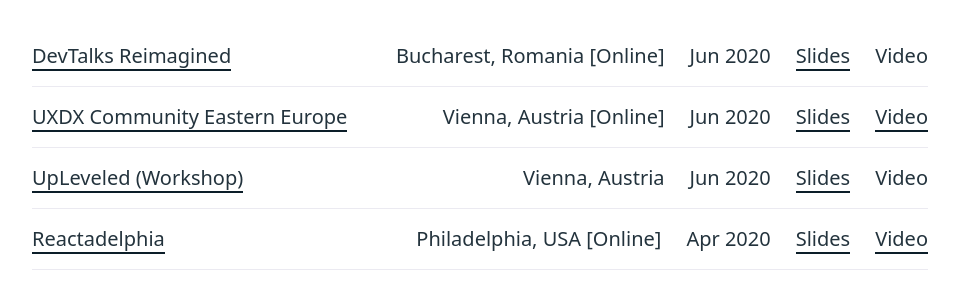
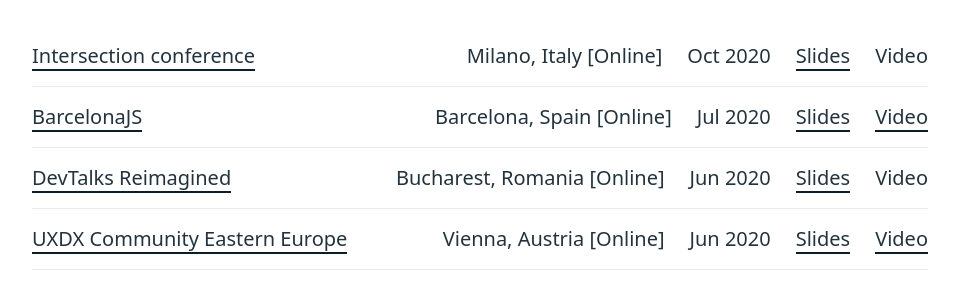
Before and after one commit to bolonio/bolonio.github.io, a Gatsby site: page /talks in a window 1280 px wide. Shown: the part 509-791 px from the top of the page, without its empty margins (160-1119 px from the left). Built offline with nearby package versions, Linux system fonts and the light colour scheme; Gatsby itself is replaced by a stand-in of ours; some packages are replaced by stand-ins of ours.

Commit message:
added new talks

```diff
--- a/content/talks/talks.js
+++ b/content/talks/talks.js
@@ -16,6 +16,24 @@
   {
     year: "2020",
     talks: [
+      {
+        title: "Testing Web Accessibility",
+        conference: "Intersection conference",
+        date: "Oct 2020",
+        location: "Milano, Italy [Online]",
+        link: "https://www.intersection-conference.eu/",
+        video: "",
+        slides: "https://speakerdeck.com/bolonio/testing-web-accessibility",
+      },
+      {
+        title: "Testing Web Accessibility",
+        conference: "BarcelonaJS",
+        date: "Jul 2020",
+        location: "Barcelona, Spain [Online]",
+        link: "https://www.meetup.com/BarcelonaJS/",
+        video: "https://www.youtube.com/watch?v=sc1CfX2-8v0",
+        slides: "https://speakerdeck.com/bolonio/testing-web-accessibility",
+      },
       {
         title: "Testing Web Accessibility",
         conference: "DevTalks Reimagined",
```
